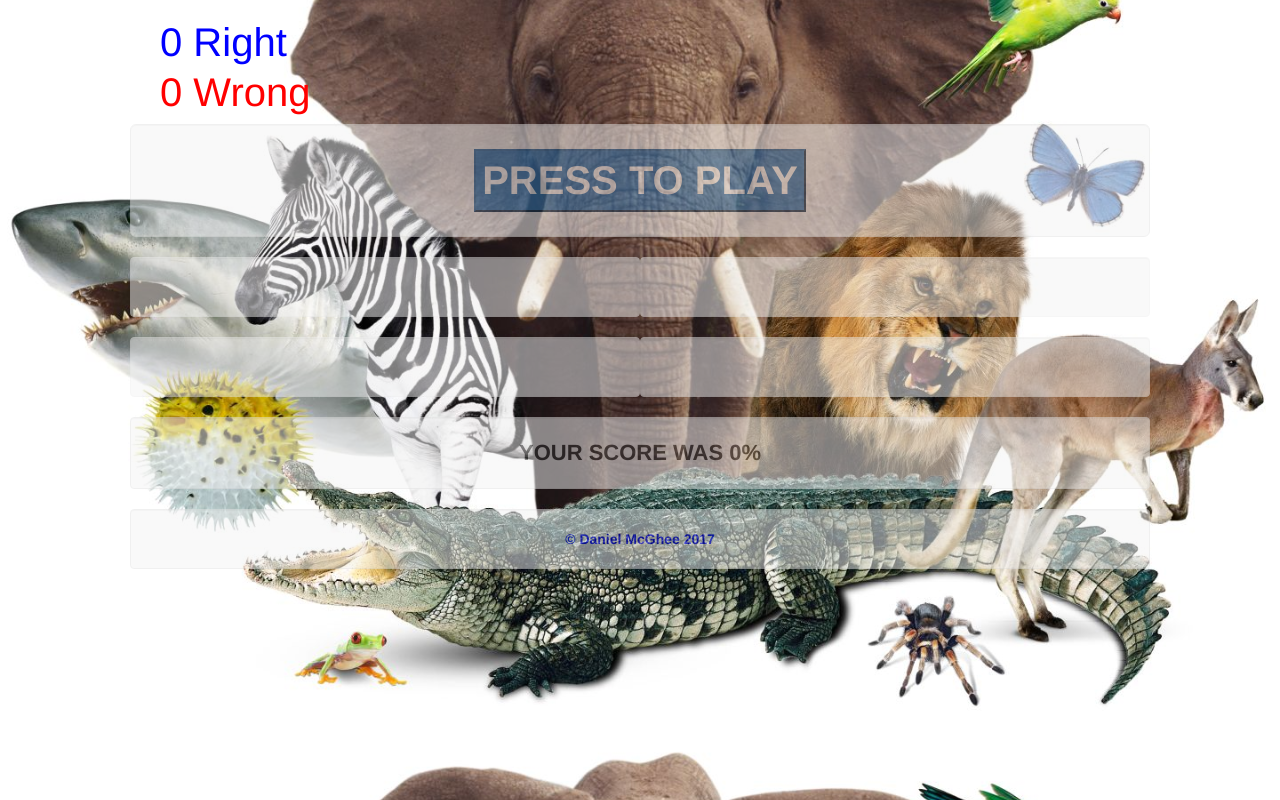
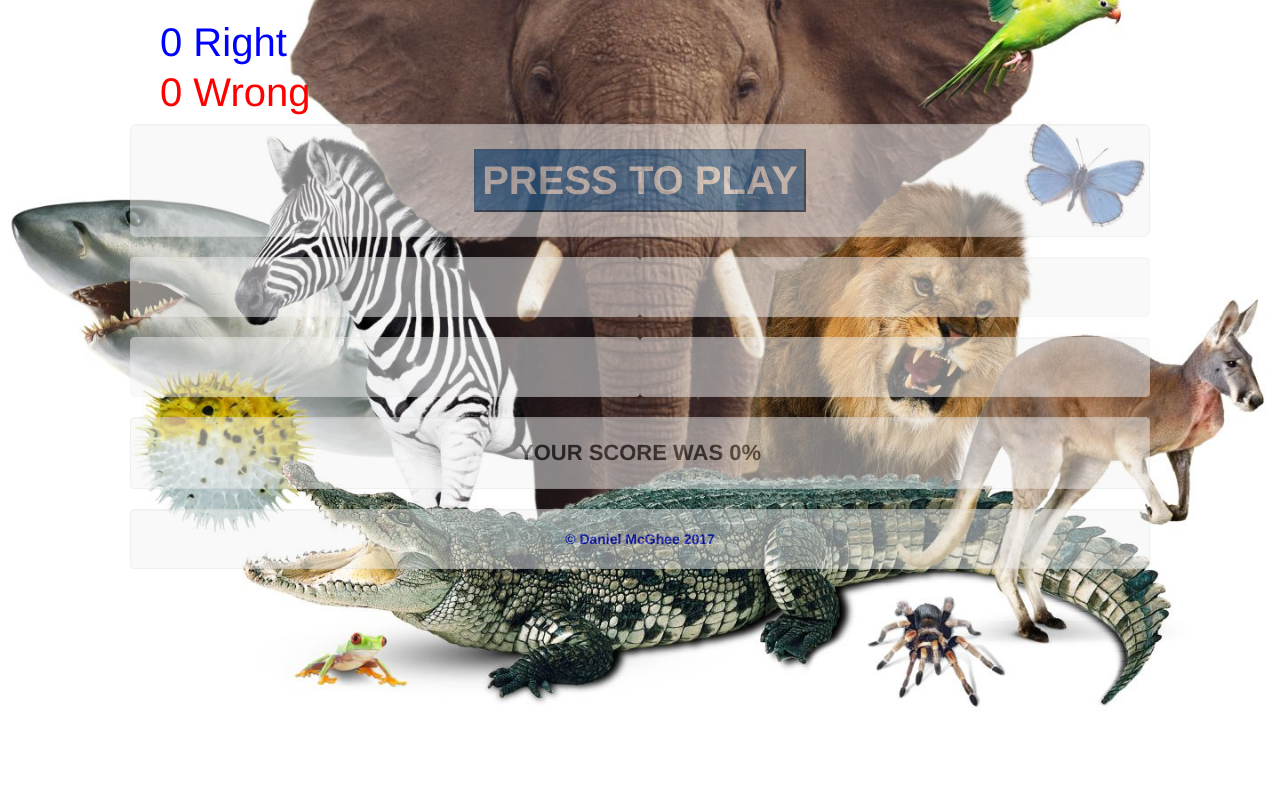
Before and after one commit to fodnb/TriviaGame, a PHP site: page / in a window 1280 px wide. Run offline with PHP 8.4, Linux system fonts and the light colour scheme; some libraries are stand-ins or nearby versions.

Commit message:
fixing image again

```diff
--- a/assets/css/style.css
+++ b/assets/css/style.css
@@ -8,9 +8,10 @@ body {
     width: 100%;
     box-sizing: border-box;
     margin: 0 auto;
-      background: url("../newimage/animals.gif");
+    background: url("../newimage/animals.gif");
     background-position:50% 50%;
     background-size: cover;
+    background-repeat: no-repeat;
 }
 
 
```
